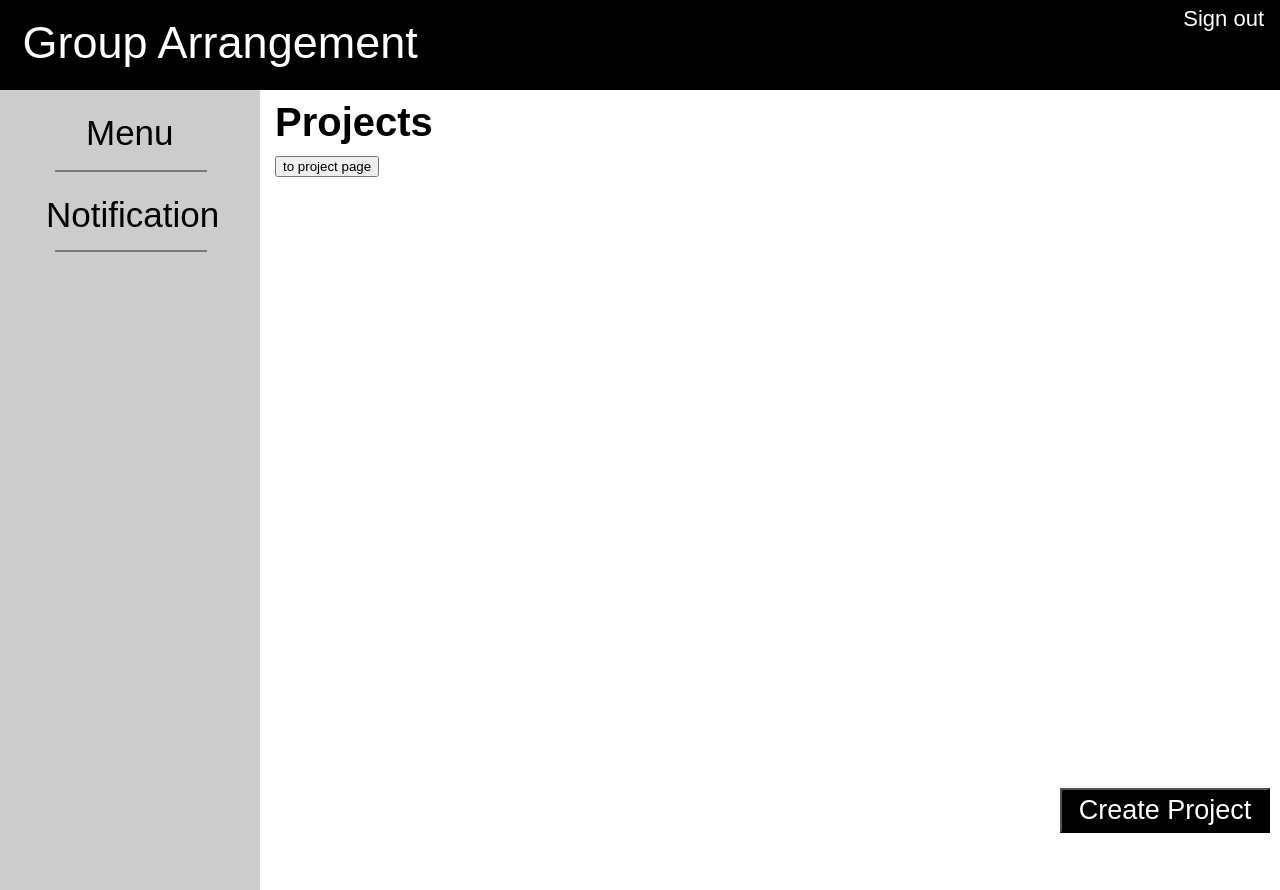
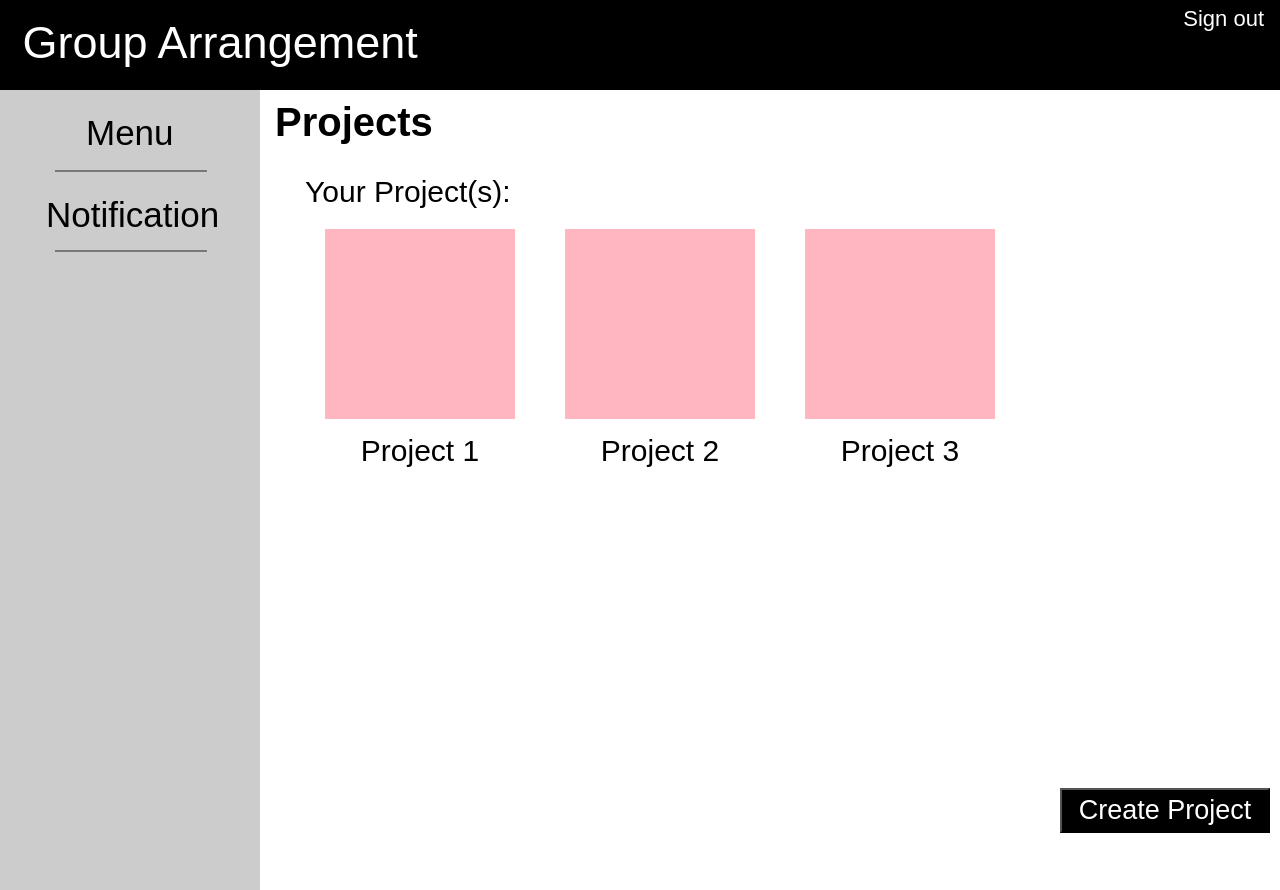
Before and after one commit to pharapeti/group-arrangement, a React (Create React App) app in the folder client/: page /admin/home in a window 1280 px wide. Built offline with nearby package versions, Linux system fonts and the light colour scheme.

Commit message:
update urls and buttons
Update urls make it more easier and the button more suitable as designed

```diff
--- a/client/package.json
+++ b/client/package.json
@@ -7,7 +7,8 @@
     "react-dom": "^17.0.1",
     "react-router-dom": "^5.2.0",
     "react-scripts": "4.0.1",
-    "webpack": "4.44.2"
+    "webpack": "4.44.2",
+    "webpack-dev-server": "3.11.0"
   },
   "scripts": {
     "start": "react-scripts start",
--- a/client/src/Components/Admin.module.css
+++ b/client/src/Components/Admin.module.css
@@ -207,3 +207,14 @@
     margin-top: -480px;
 
 }
+.toprojectorgroupbtn{
+    width: 190px;
+    height: 190px;
+    margin-left: 50px;
+    border: hidden;
+}
+.toprojectorgroupbtntext{
+    margin-top: 50px;
+    font-size: 30px;
+    font-family: Arial, Helvetica, sans-serif;
+}
--- a/client/src/Components/AdminMainMenu.js
+++ b/client/src/Components/AdminMainMenu.js
@@ -2,6 +2,47 @@ import React, {Component} from 'react';
 import css from './Admin.module.css'
 
 class AdminMainMenu extends Component{
+
+    constructor(props){
+        super(props)
+
+        //for test only
+        this.state={
+        groupcolor: [
+            'lightcoral',
+            'lightsalmon',
+            'lightpink',
+            'lightgreen',
+            'violet'
+        ],
+        selectedcolor: '',
+        //for test only
+        projects :[
+                {id:1, name: "first"},
+                {id:2, name: "second"},
+                {id:3, name: "third"},
+        ]
+    }
+    }
+
+    componentDidMount(){
+        this._getrandomcolor();
+    }
+
+    _getrandomcolor(){
+        var item = this.state.groupcolor[Math.floor(Math.random()*this.state.groupcolor.length)];
+        this.setState({
+            selectedcolor: item,
+        })
+    }
+
+    tonewpage(itemid)
+    {
+        var i=itemid;
+        this.props.history.push(
+            '/admin/project/'+ i
+            )
+    }
 
     render() {
         return(
@@ -31,8 +72,16 @@ class AdminMainMenu extends Component{
                     <h1 className={css.title}>
                         Projects
                     </h1>
+                    <br/>
+                    <text className={css.subtitle}>Your Project(s):</text>
+                    <br/><br/>
                     {/* test only button, free to edit */}
-                    <button onClick={()=>{window.location.href="/admin/project"}}>to project page</button>
+                    {this.state.projects.map(item =>(
+                        <button key={item.id} onClick={()=>this.tonewpage(item.id)} className={css.toprojectorgroupbtn}
+                        style={{backgroundColor: this.state.selectedcolor}} >
+                            <text className={css.toprojectorgroupbtntext} key={item.id}><br/><br/><br/><br/><br/><br/>Project&nbsp;{item.id}</text>
+                       </button>
+                    ))}
                 </div>
             </body>
         )
--- a/client/src/Components/AdminProject.js
+++ b/client/src/Components/AdminProject.js
@@ -37,7 +37,7 @@ class AdminProject extends Component{
 
                 <div >
                     <h1 className={css.title}>
-                        Project X
+                        Project {this.props.match.params.id}
                         <button className={css.projectgraybutton} onClick={()=>{window.location.href="/admin/project/create"}}>Edit Setting</button>
                         <button className={css.projectgraybutton}>Delete</button>
                     </h1>
--- a/client/src/Components/Student.module.css
+++ b/client/src/Components/Student.module.css
@@ -293,3 +293,14 @@
     margin-block-start: 0px;
     margin-bottom: 0px;
 }
+.toprojectorgroupbtn{
+    width: 190px;
+    height: 190px;
+    margin-left: 50px;
+    border: hidden;
+}
+.toprojectorgroupbtntext{
+    margin-top: 50px;
+    font-size: 30px;
+    font-family: Arial, Helvetica, sans-serif;
+}
--- a/client/src/Components/StudentGroup.js
+++ b/client/src/Components/StudentGroup.js
@@ -45,7 +45,7 @@ class StudentGroup extends Component{
                     <button className={this.state.ableToLeaveGroup?css.leavegroupbtn_black:css.leavegroupbtn_white} onClick={()=>this.handleleavegroup(this)}>Leave Group</button>
                 </div>
                 <div>
-                    <h1 className={css.title}>Your Group</h1>
+                    <h1 className={css.title}>Your Group {this.props.match.params.id}</h1>
                     {/* buttons' position is related to the title, which is fixed */}
                    <br/>
                     <text className={css.subtitle}>Group Name:</text>
--- a/client/src/Components/StudentMainMenu.js
+++ b/client/src/Components/StudentMainMenu.js
@@ -2,6 +2,48 @@ import React, {Component} from 'react';
 import css from './Student.module.css'
 
 class StudentMainMenu extends Component{
+
+    constructor(props){
+        super(props)
+
+        //for test only
+        this.state={
+        groupcolor: [
+            'lightcoral',
+            'lightsalmon',
+            'lightpink',
+            'lightgreen',
+            'violet'
+        ],
+        selectedcolor: '',
+        //for test only
+        projects :[
+                {id:1, name: "first"},
+                {id:2, name: "second"},
+                {id:3, name: "third"},
+        ]
+    }
+    }
+
+
+    componentDidMount(){
+        this._getrandomcolor();
+    }
+
+    _getrandomcolor(){
+        var item = this.state.groupcolor[Math.floor(Math.random()*this.state.groupcolor.length)];
+        this.setState({
+            selectedcolor: item,
+        })
+    }
+
+    tonewpage(itemid)
+    {
+        var i=itemid;
+        this.props.history.push(
+            '/student/project/'+ i
+            )
+    }
 
     render() {
         return(
@@ -31,7 +73,13 @@ class StudentMainMenu extends Component{
                     <text className={css.subtitle}>Your Project(s):</text>
                     <br/><br/>
                     {/* //button for test only */}
-                    <button onClick={()=>{window.location.href="/student/project"}}>to Project1(for test)</button>
+                    {this.state.projects.map(item =>(
+                        <button key={item.id} onClick={()=>this.tonewpage(item.id)} className={css.toprojectorgroupbtn}
+                        style={{backgroundColor: this.state.selectedcolor}} >
+                            <text className={css.toprojectorgroupbtntext} key={item.id}><br/><br/><br/><br/><br/><br/>Project&nbsp;{item.id}</text>
+                       </button>
+                    ))}
+
                 </div>
             </body>
         )
--- a/client/src/Components/StudentProject.js
+++ b/client/src/Components/StudentProject.js
@@ -7,7 +7,18 @@ class StudentGroup extends Component{
     {
         super(props)
         this.state={
-            btn_BackToStudentHome: true
+            btn_BackToStudentHome: true,
+            groupcolor: [
+                'lightcoral',
+                'lightsalmon',
+                'lightpink',
+                'lightgreen',
+                'violet'
+            ],
+            selectedcolor: '',
+            //I just test it using 1 as param
+            groupid: '1',
+            projectid: this.props.match.params.id,
         }
     }
 
@@ -17,6 +28,26 @@ class StudentGroup extends Component{
             btn_BackToStudentHome:!this.state.btn_BackToStudentHome
         })
         window.location.href="/student/home"
+    }
+
+    componentDidMount(){
+        this._getrandomcolor();
+    }
+
+    _getrandomcolor(){
+        var item = this.state.groupcolor[Math.floor(Math.random()*this.state.groupcolor.length)];
+        this.setState({
+            selectedcolor: item,
+        })
+    }
+
+    tonewpage()
+    {
+        var gi=this.state.groupid;
+        var pi=this.state.projectid;
+        this.props.history.push(
+            '/student/project/'+pi+'/group/'+ gi
+            )
     }
 
     render() {
@@ -50,7 +81,7 @@ class StudentGroup extends Component{
                         </button>
                     </div>
                 <div>
-                    <h1 className={css.title}>Project Name</h1>
+                    <h1 className={css.title}>Project {this.props.match.params.id}</h1>
                     {/* buttons' position is related to the title, which is fixed */}
                     <br/>
                     <text className={css.subtitle}>Tutor:</text>
@@ -59,7 +90,10 @@ class StudentGroup extends Component{
                     <br/><br/><br/>
                     <text className={css.subtitle}><strong>Your Group:</strong></text>
                     <br/><br/>
-                    <button onClick={()=>{window.location.href="/student/project/group"}}>to groups(for test only)</button>
+                    <button onClick={()=>this.tonewpage()} className={css.toprojectorgroupbtn}
+                    style={{backgroundColor: this.state.selectedcolor}}>
+                        <text className={css.toprojectorgroupbtntext}><br/><br/><br/><br/><br/><br/>Group{this.state.groupid}</text>
+                    </button>
                 </div>
             </body>
         )
--- a/client/src/Root.js
+++ b/client/src/Root.js
@@ -26,12 +26,12 @@ class UrlSet extends Component{
               <Route path="/student/home" exact strict component={StudentMainMenu}/>
               <Route path="/student/profile" exact strict component={StudentProfile}/>
               <Route path="/student/notification" exact strict component={StudentNotification}/>
-              <Route path="/student/project" exact strict component={StudentProject}/>
-              <Route path="/student/project/group" exact strict component={StudentGroup}/>
+              <Route path="/student/project/:id" exact strict component={StudentProject}/>
+              <Route path="/student/project/:id/group/:id" exact strict component={StudentGroup}/>
               <Route path="/admin/home" exact strict component={AdminMainMenu}/>
               <Route path="/admin/notification" exact strict component={AdminNotification}/>
               <Route path="/admin/project/create" exact strict component={AdminCreateProject}/>
-              <Route path="/admin/project" exact strict component={AdminProject}/>
+              <Route path="/admin/project/:id" exact strict component={AdminProject}/>
               <Route path="/admin/project/group/create" exact strict component={AdminCreateGroup}/>
               <Route path="/admin/project/add" exact strict component={AdminProjectAddStudents}/>
               <Route path="/admin/project/group/edit" exact strict component={AdminEditGroup}/>
--- a/package.json
+++ b/package.json
@@ -18,7 +18,8 @@
     "react-dom": "^17.0.2",
     "react-scripts": "4.0.3",
     "sequelize": "^6.6.2",
-    "web-vitals": "^1.0.1"
+    "web-vitals": "^1.0.1",
+    "webpack-dev-server": "3.11.0"
   },
   "devDependencies": {
     "concurrently": "^4.0.1",
```
